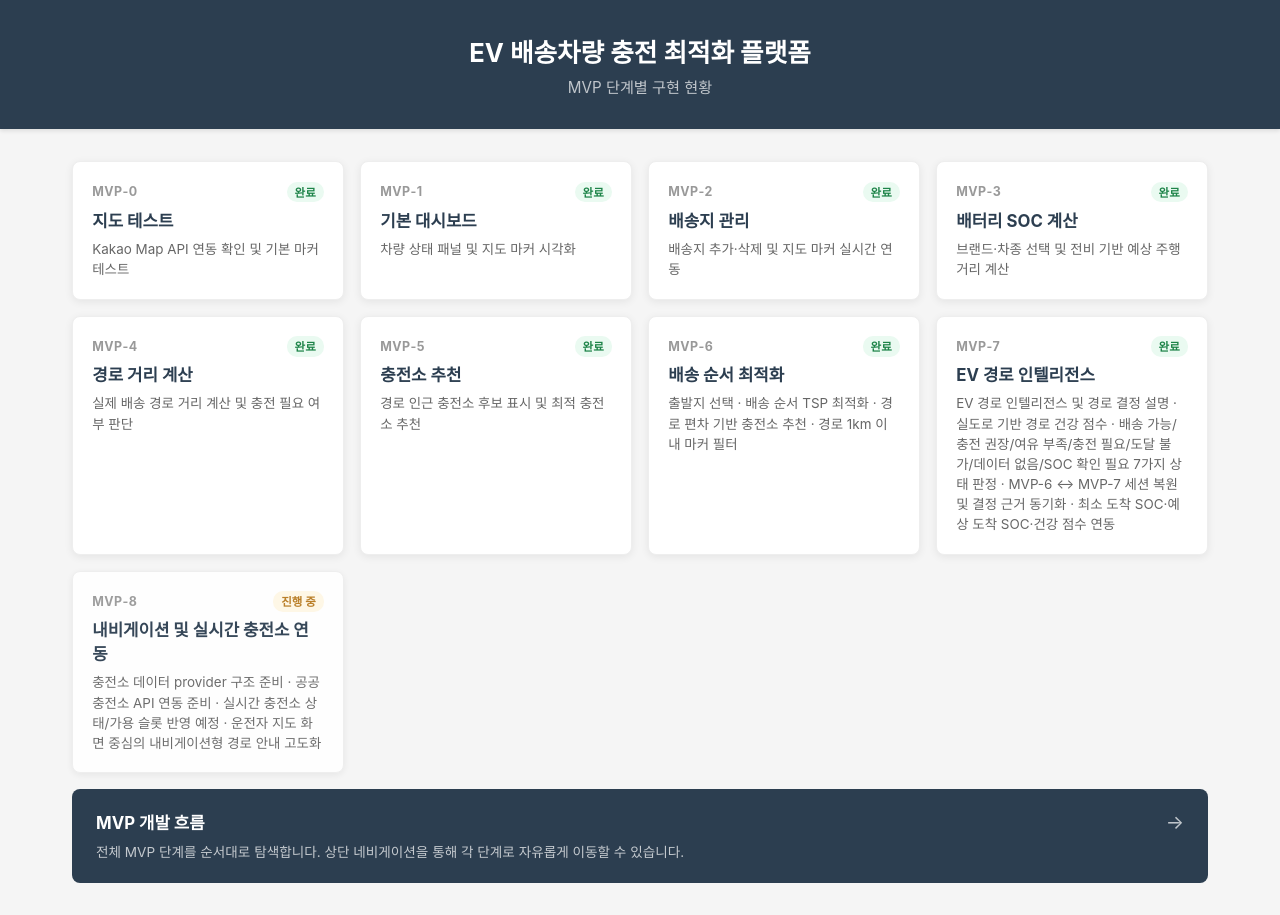
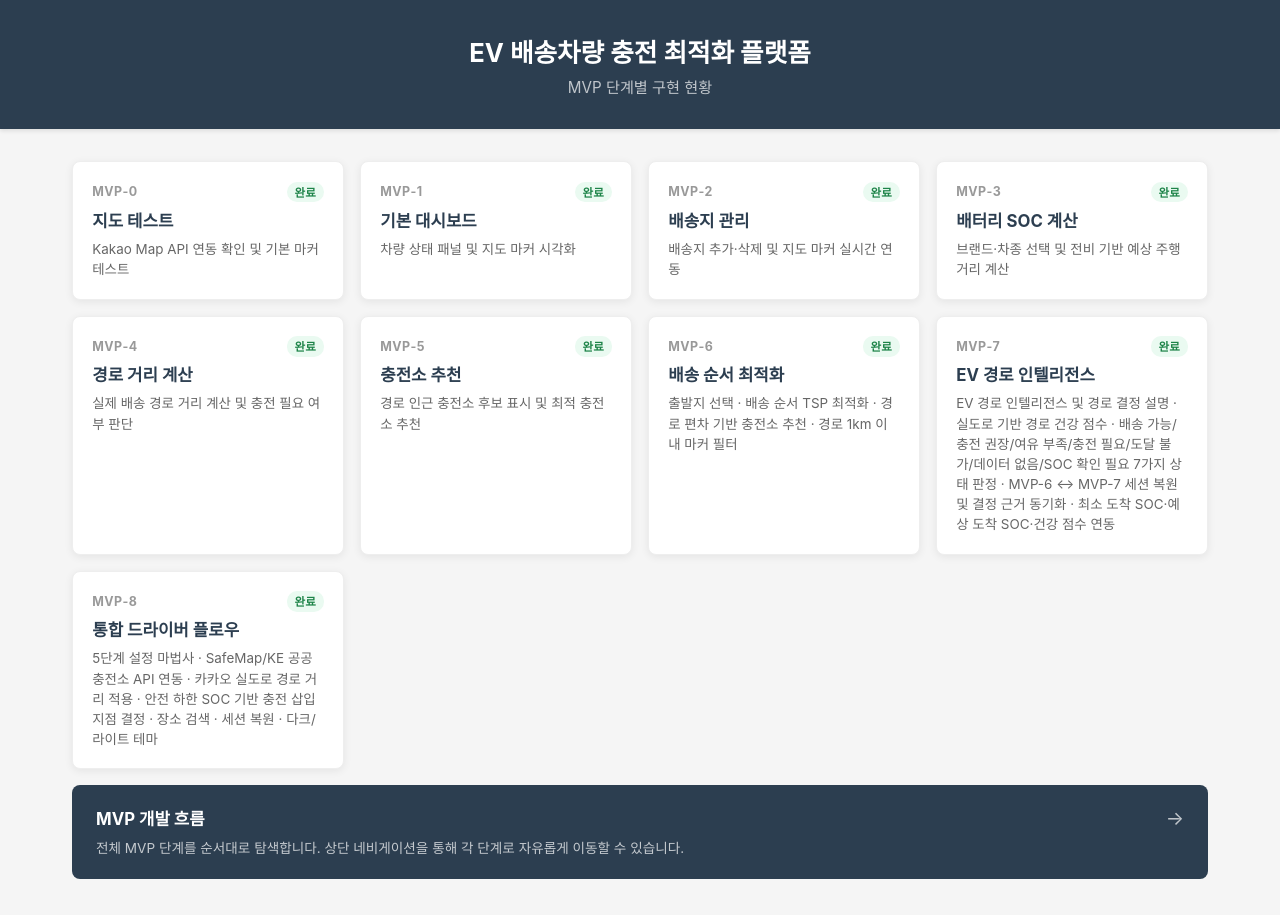
Before and after one commit to doctorwoo03-ship-it/ev-delivery-charging-optimization, a React (Vite) app: page / in a window 1280 px wide. Built offline with nearby package versions, Linux system fonts and the light colour scheme; no server answers.

Commit message:
docs: mark MVP-8 complete and update README

```diff
--- a/src/pages/IndexPage.jsx
+++ b/src/pages/IndexPage.jsx
@@ -60,10 +60,9 @@ const mvpCards = [
   {
     to: '/mvp-8',
     stage: 'MVP-8',
-    subtitle: '내비게이션 및 실시간 충전소 연동',
-    desc: '충전소 데이터 provider 구조 준비 · 공공 충전소 API 연동 준비 · 실시간 충전소 상태/가용 슬롯 반영 예정 · 운전자 지도 화면 중심의 내비게이션형 경로 안내 고도화',
-    ready: false,
-    inProgress: true,
+    subtitle: '통합 드라이버 플로우',
+    desc: '5단계 설정 마법사 · SafeMap/KE 공공 충전소 API 연동 · 카카오 실도로 경로 거리 적용 · 안전 하한 SOC 기반 충전 삽입 지점 결정 · 장소 검색 · 세션 복원 · 다크/라이트 테마',
+    ready: true,
   },
 ]
 
```
Also changed, not shown: 1 other file (tests, documents, lock files or other folders).
